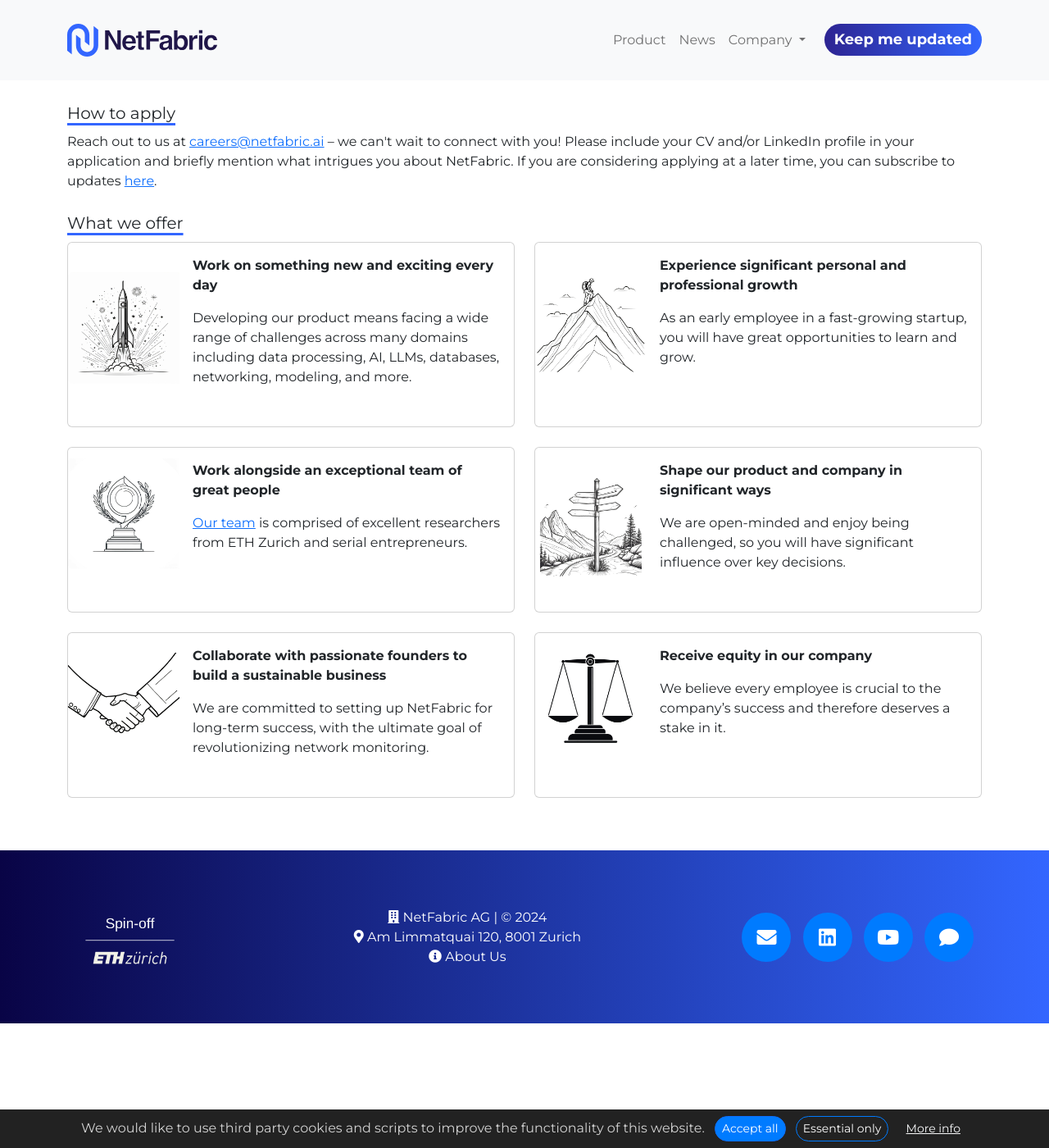
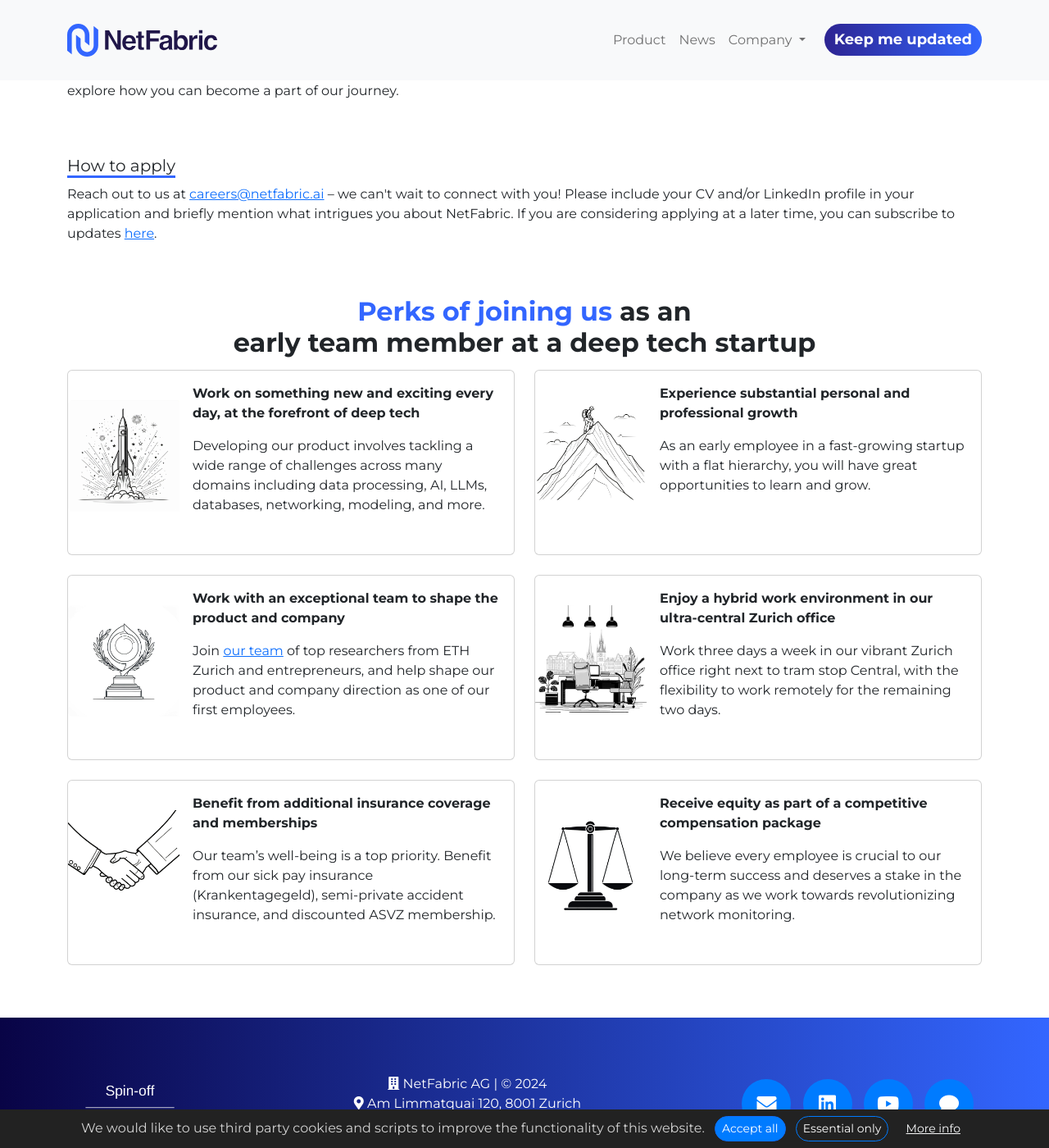
Before and after one commit to NetFabric-AI/NetFabric-AI.github.io, a Jekyll site: the page built from company/careers.html, in a window 1280 px wide and 1400 px high, scrolled down 318 px. Shown: the whole window at 82% size. Built offline with Jekyll 4.4.1, drawn with Linux system fonts in a browser that asks for light colours.

Commit message:
ChangesCareerPage

```diff
--- a/_data/careers.yml
+++ b/_data/careers.yml
@@ -1,19 +1,19 @@
 benefits:
-  - short: Work on something new and exciting every day
-    long: Developing our product means facing a wide range of challenges across many domains including data processing, AI, LLMs, databases, networking, modeling, and more.
+  - short: Work on something new and exciting every day, at the forefront of deep tech
+    long: Developing our product involves tackling a wide range of challenges across many domains including data processing, AI, LLMs, databases, networking, modeling, and more.
     image: rocket.jpg
-  - short: Experience significant personal and professional growth
-    long: As an early employee in a fast-growing startup, you will have great opportunities to learn and grow.
+  - short: Experience substantial personal and professional growth
+    long: As an early employee in a fast-growing startup with a flat hierarchy, you will have great opportunities to learn and grow.
     image: mountain.jpg
-  - short: Work alongside an exceptional team of great people
-    long: "[Our team](/company/about_us) is comprised of excellent researchers from ETH Zurich and serial entrepreneurs."
+  - short: Work with an exceptional team to shape the product and company
+    long: Join [our team](/company/about_us) of top researchers from ETH Zurich and entrepreneurs, and help shape our product and company direction as one of our first employees.
     image: award.jpg
-  - short: Shape our product and company in significant ways
-    long: We are open-minded and enjoy being challenged, so you will have significant influence over key decisions.
-    image: directions.jpg
-  - short: Collaborate with passionate founders to build a sustainable business
-    long: "We are committed to setting up NetFabric for long-term success, with the ultimate goal of revolutionizing network monitoring."
+  - short: Enjoy a hybrid work environment in our ultra-central Zurich office
+    long: Work three days a week in our vibrant Zurich office right next to tram stop Central, with the flexibility to work remotely for the remaining two days.
+    image: zurichoffice.jpg
+  - short: Benefit from additional insurance coverage and memberships
+    long: Our team's well-being is a top priority. Benefit from our sick pay insurance (Krankentagegeld), semi-private accident insurance, and discounted ASVZ membership.
     image: handshake.jpg
-  - short: Receive equity in our company
-    long: We believe every employee is crucial to the company's success and therefore deserves a stake in it.
+  - short: Receive equity as part of a competitive compensation package
+    long: We believe every employee is crucial to our long-term success and deserves a stake in the company as we work towards revolutionizing network monitoring.
     image: scale.jpg
--- a/_includes/careers-benefits.md
+++ b/_includes/careers-benefits.md
@@ -1,5 +1,9 @@
 <p class="mb-4">
-    <h3>What we offer</h3>
+    <!--<h3>What we offer</h3> -->
+  <h2 class="title-sentence">
+    <strong>Perks of joining us</strong> as an <br>
+    early team member at a deep tech startup
+  </h2>
 
     <div class="row row-cols-md-2 row-cols-1 g-4">
         {% for item in site.data.careers.benefits %}
--- a/company/careers.html
+++ b/company/careers.html
@@ -23,7 +23,10 @@
         margin-left: 5px; /* Add some space between the text and the icon */
     }
 </style>
-<p>Are you passionate about pushing the boundaries of technology? Do you thrive in a dynamic and innovative environment? At NetFabric, we're always on the lookout for talented individuals who share our vision of transforming network monitoring and management.</p>
+<p>
+    Are you passionate about pushing the boundaries of technology? Do you thrive in a dynamic and innovative environment? At NetFabric, we're always on the lookout for talented individuals who share our vision of transforming network monitoring and management.
+ <br><br>
+    </p>
 <p class="mb-4">
     <h3>Open Positions</h3>
     <table class="table job-table">
@@ -47,6 +50,7 @@
 </p>
 <p>Can't find the perfect role for you? No problem! We're always excited to discover new talent. Send us an initiative application, and let's explore how you can become a part of our journey.</p>
 </p>
-
+<br>
 {% include careers-how-to-apply.md %}
+<br>
 {% include careers-benefits.md %}
```
Also changed, not shown: assets/images/zurichoffice.jpg (added).
